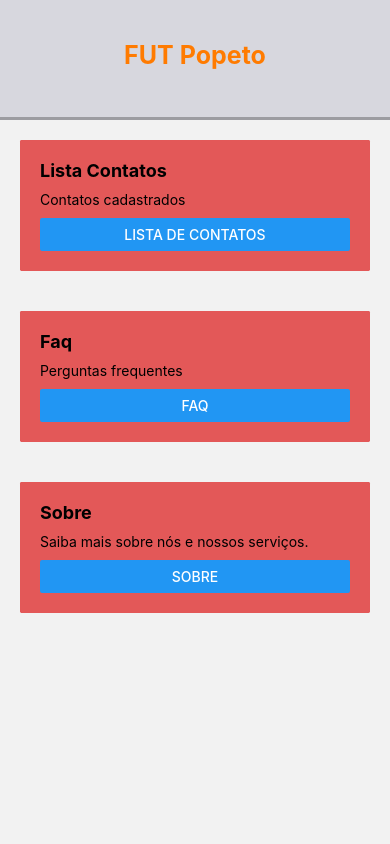
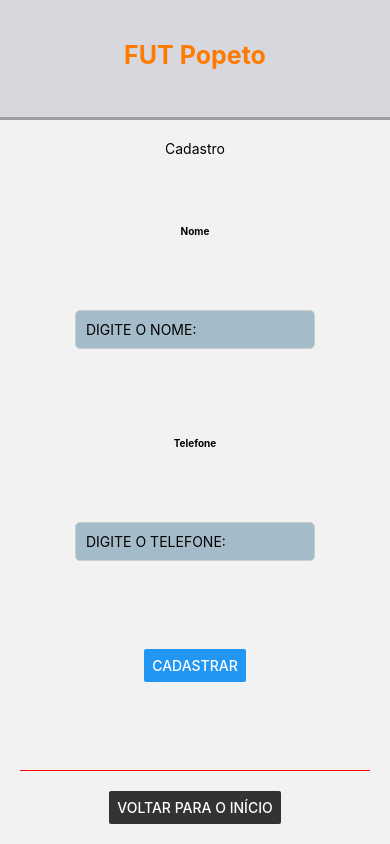
Before and after one commit to roterribas/mobile-web, a React Native app in the folder meuapp/: screen /Contato in a window 390 px wide. Built offline with nearby package versions, Linux system fonts and the light colour scheme.

Commit message:
criando o cadastro

```diff
--- a/meuapp/MainNavigator.js
+++ b/meuapp/MainNavigator.js
@@ -5,6 +5,7 @@ import Home from './src/Telas/Home';
 import Sobre from './src/Telas/Sobre';
 import Faq from './src/Telas/Faq';
 import ListaContatos from './src/Telas/ListaContatos';
+import Contato from './src/Telas/Contato';
 
 const Stack = createNativeStackNavigator();
 
@@ -16,6 +17,7 @@ export default function MainNavigator() {
            <Stack.Screen name="ListaContatos" component={ListaContatos} options={{ headerShown: false }} />
            <Stack.Screen name="Faq" component={Faq} options={{ headerShown: false }} />
            <Stack.Screen name="Sobre" component={Sobre} options={{ headerShown: false }} />
+           <Stack.Screen name="Contato" component={Contato} options={{ headerShown: false }} />
         </Stack.Navigator>
     </NavigationContainer>
   )
--- /dev/null
+++ b/meuapp/src/Telas/Contato.js
@@ -0,0 +1,72 @@
+import React, { useState } from 'react';
+import { Text, View, Button, StyleSheet, TextInput, Alert } from 'react-native';
+import { useNavigation } from '@react-navigation/native';
+import axios from 'axios';
+
+export default function Contato() {
+    const navigation = useNavigation();
+    const [nome, setNome] = useState('');
+    const [Telefone, setTelefone] = useState('');
+
+    const enviarContato = async () => {
+        if (!nome || !Telefone) {
+            Alert.alert("ERRO, POR FAVOR, PREENCHER TODOS OS CAMPOS!");
+            return;
+        }
+
+        const novoContato = {nome, Telefone};
+        axios.post('http://10.212.227.46:3000/contatos', novoContato)
+    }
+
+    return (
+        <View style={styles.container}>
+            <Text>Cadastro</Text>
+            <Text style={styles.label}>Nome</Text>
+            <TextInput style={styles.input} value={nome} onChange={setNome} placeholder='DIGITE O NOME: ' />
+            <Text style={styles.label}>Telefone</Text>
+            <TextInput style={styles.input} value={Telefone} onChange={setTelefone} placeholder='DIGITE O TELEFONE: ' />
+
+            <Button title='CADASTRAR' onPress={enviarContato} />
+
+            {/* 🔽 Botão igual ao do "Sobre" */}
+            <View style={styles.actionArea}>
+                <Button
+                    title="Voltar para o Início"
+                    onPress={() => navigation.navigate('Home')}
+                    color="#333333"
+                />
+            </View>
+        </View>
+    );
+}
+
+const styles = StyleSheet.create({
+    container: {
+        flex: 1,
+        justifyContent: 'space-between',
+        alignItems: 'center',
+        padding: 20,
+    },
+    actionArea: {
+        marginTop: 20,
+        paddingTop: 20,
+        borderTopWidth: 1,
+        borderTopColor: '#ff0000ff',
+        alignItems: 'center',
+        width: '100%',
+    },
+    label: {
+        fontSize: 10,
+        marginBottom: 5,
+        fontWeight: 'bold',
+    },
+    input: {
+        borderWidth: 1,
+        borderColor: '#ccc',
+        padding: 10,
+        marginBottom: 20,
+        borderRadius: 5,
+        backgroundColor: '#487c9875'
+    }
+
+});
--- a/meuapp/src/Telas/Home.js
+++ b/meuapp/src/Telas/Home.js
@@ -13,7 +13,13 @@ export default function Home() {
         content="Contatos cadastrados"
         textButton="Lista de contatos"
         OnPress={ () => navigation.navigate('ListaContatos') }
-      />
+        />
+        <Card
+            title="Contato"
+            content="Cadastrar contato"
+            textButton="Cadastro"
+            OnPress={ () => navigation.navigate('Contato') }
+        />
         <Card
           title="Faq"
           content="Perguntas frequentes"
```
